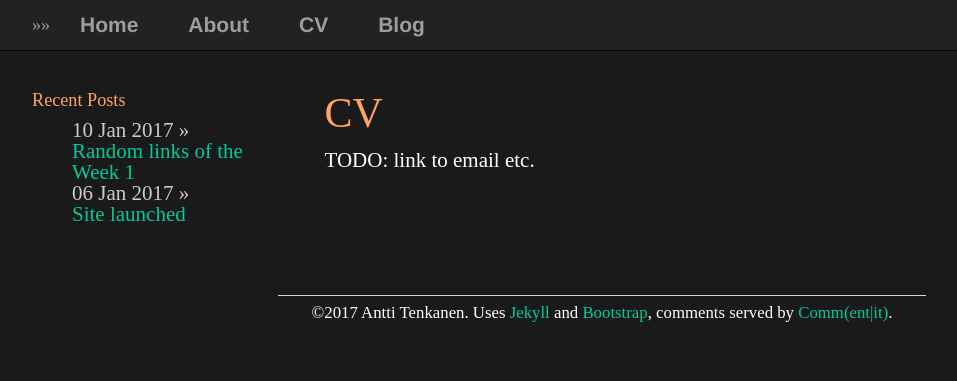
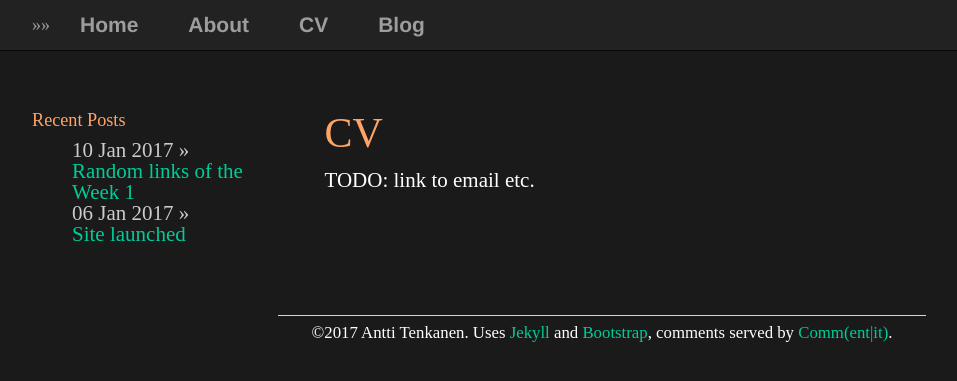
Before and after one commit to plantecophys/plantecophys, a Jekyll site: the page built from cv/index.html, in a window 1280 px wide. Shown: the top 381 px of the page, without its empty margins (38-995 px from the left). Built offline with Jekyll 4.4.1, drawn with Linux system fonts in a browser that asks for light colours.

Commit message:
Update main.css

```diff
--- a/css/main.css
+++ b/css/main.css
@@ -2,7 +2,7 @@
 body {
     padding-top: 20px;
     padding-bottom: 20px;
-    margin: 50px auto;
+    margin: 70px auto;
     /*width: 100%;*/
     background-color: #1a1a1a;
     font-family:'Lora', 'Times New Roman', sans-serif;
@@ -37,6 +37,11 @@ a:visited {
   background: #00cc99;
   color: #1a1a1a;
   border-color: #1a1a1a;
+}
+.centered {
+    display: block;
+    margin-left: auto;
+    margin-right: auto;
 }
 /* meta */
 .postdate {
```
